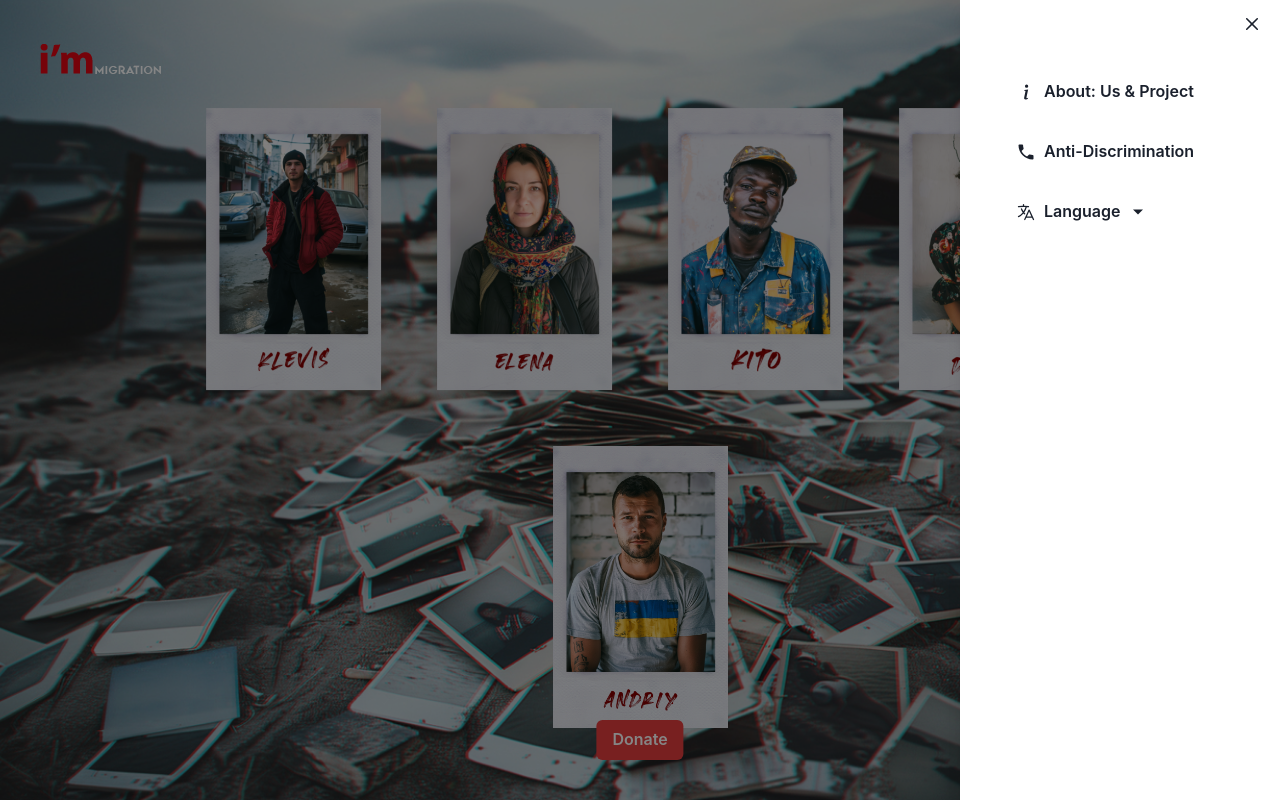
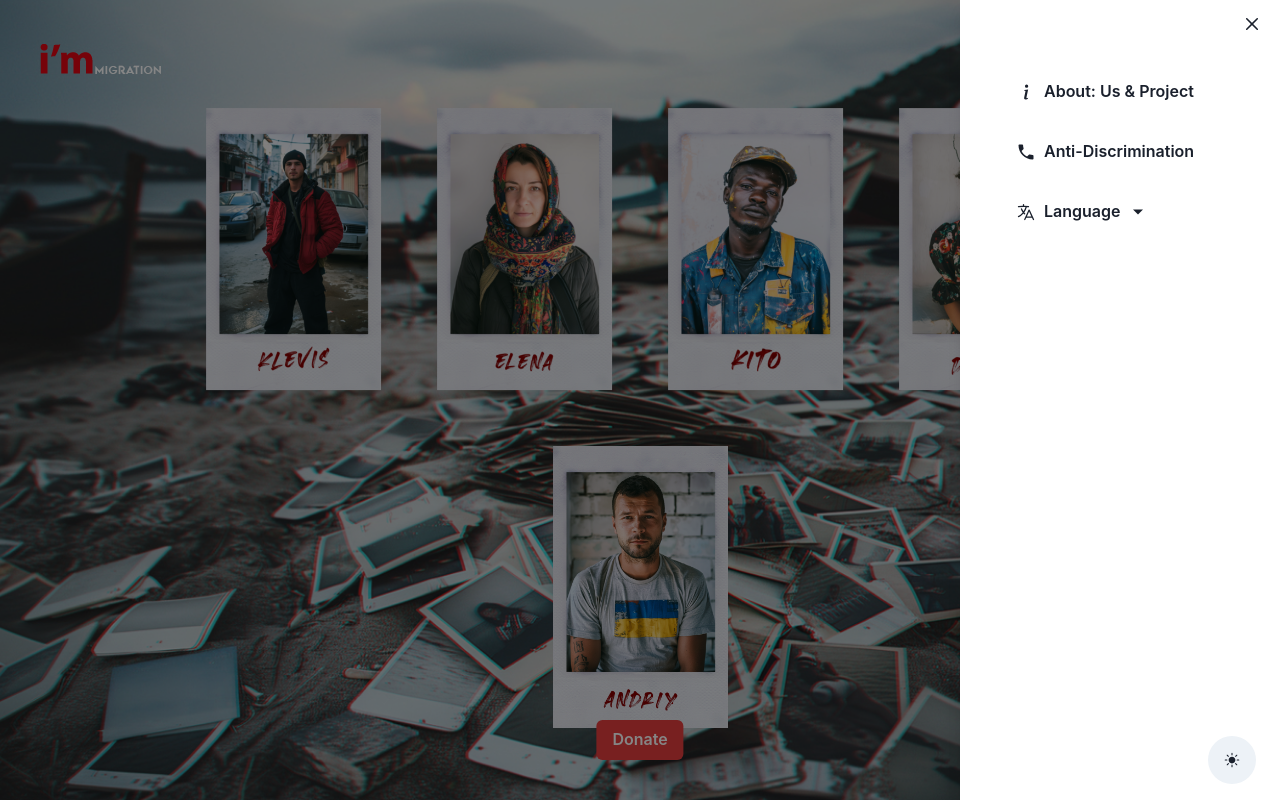
Before and after one commit to arun99-dev/im-migration, a React (Vite) app: page / in a window 1280 px wide. Both pictures are taken after a click on the button 1220 px from the left and 60 px from the top of the page. Built offline with nearby package versions, Linux system fonts and the light colour scheme.

Commit message:
ADD: dark & light mode

```diff
--- a/src/components/NavBar.jsx
+++ b/src/components/NavBar.jsx
@@ -2,6 +2,7 @@ import React from 'react'
 import { IoMenu } from 'react-icons/io5'
 import { BsInfoLg } from 'react-icons/bs'
 import { HiLanguage } from 'react-icons/hi2'
+import { IoIosMoon, IoIosSunny } from 'react-icons/io'
 import { IoMdArrowDropdown, IoMdCall } from 'react-icons/io'
 import {
   Button,
@@ -9,6 +10,7 @@ import {
   DrawerBody,
   DrawerCloseButton,
   DrawerContent,
+  DrawerFooter,
   DrawerHeader,
   DrawerOverlay,
   Flex,
@@ -20,14 +22,18 @@ import {
   MenuList,
   MenuOptionGroup,
   Stack,
+  useColorMode,
   useDisclosure
 } from '@chakra-ui/react'
 
 import logo from '../images/logo.png'
 
+
 const NavBar = () => {
   const { isOpen, onOpen, onClose } = useDisclosure()
   const btnRef = React.useRef()
+
+  const { colorMode, toggleColorMode } = useColorMode();
   return (
     <Flex w='100%' p={10} position='fixed' justifyContent='space-between'>
       <IconButton icon={<Image src={logo} />} colorScheme='none' />
@@ -61,6 +67,14 @@ const NavBar = () => {
               </MenuList>
             </Menu>
           </DrawerBody>
+          <DrawerFooter>
+          <IconButton
+            icon={colorMode === 'light' ? <IoIosSunny /> : <IoIosMoon />}
+            isRound='true'
+            size='lg'
+            onClick={toggleColorMode}
+          />
+          </DrawerFooter>
         </DrawerContent>
       </Drawer>
     </Flex>
--- a/src/main.jsx
+++ b/src/main.jsx
@@ -1,13 +1,24 @@
 import React from 'react'
 import ReactDOM from 'react-dom/client'
 
+import { ChakraProvider, ColorModeScript, extendTheme } from '@chakra-ui/react'
+
 import App from './App.jsx'
 
-import { ChakraProvider } from '@chakra-ui/react'
+const config = {
+  initialColorMode: 'light',
+  useSystemColorMode: false,
+}
+
+const theme = extendTheme({
+  config,
+})
+
 
 ReactDOM.createRoot(document.getElementById('root')).render(
   <React.StrictMode>
     <ChakraProvider>
+      <ColorModeScript initialColorMode={theme.config.initialColorMode} />
       <App />
     </ChakraProvider>
   </React.StrictMode>,
```
